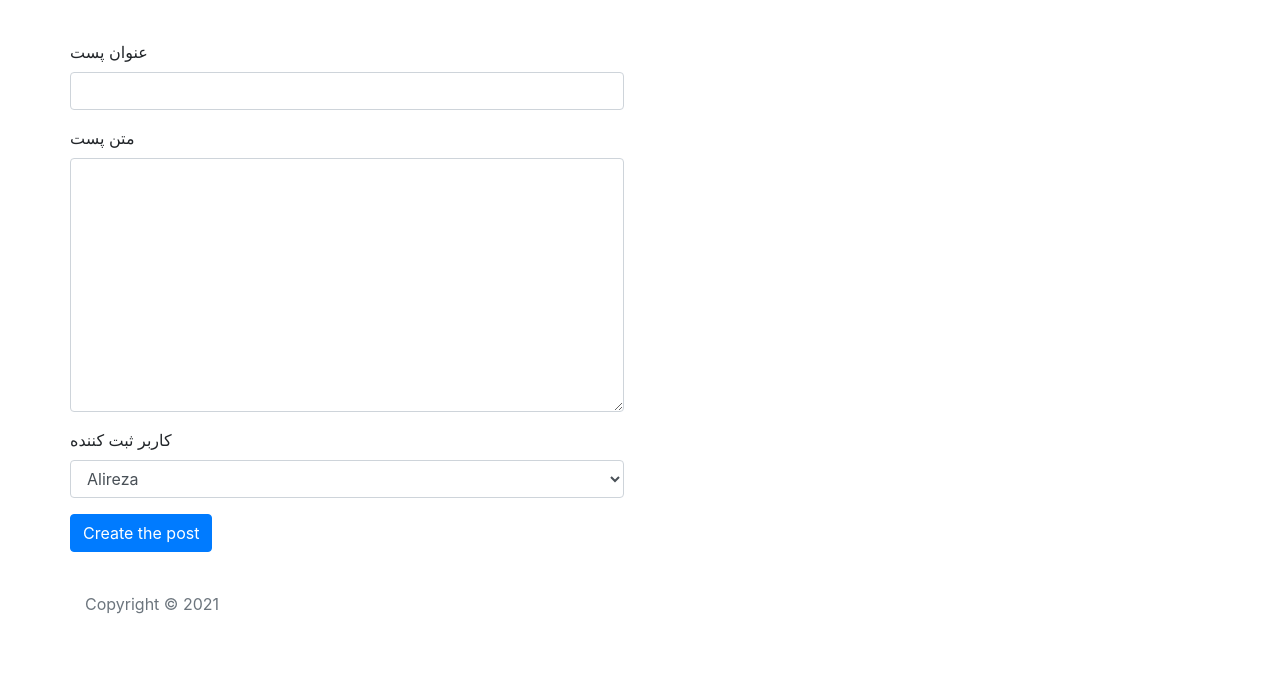
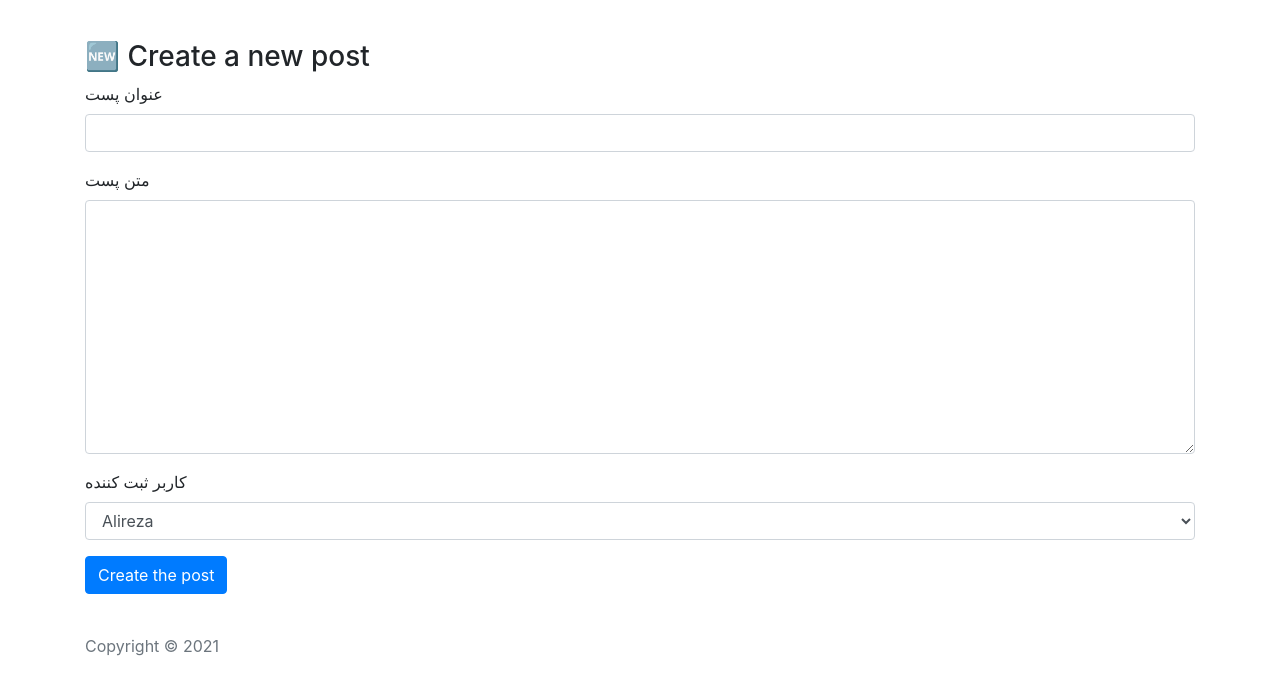
Before and after one commit to Alireza2n/LearningDjango, a Django app: page /blog/create/ in a window 1280 px wide. Shown: the part 56-751 px from the top of the page. Run offline with Django 3.2, Linux system fonts and the light colour scheme; a user stored in the database is signed in; some libraries are stand-ins or nearby versions.

Commit message:
More beautiful create form page.

```diff
--- a/blog/templates/blog/create_post.html
+++ b/blog/templates/blog/create_post.html
@@ -1,8 +1,10 @@
 {% extends 'blog/base.html' %}
 {% block page_header_title %}
-    ساخت پست جدید
+    🆕 Create a new post
 {% endblock %}
 {% block content %}
+    <div class="col-12">
+        <h3>🆕 Create a new post</h3>
         <form method="post">
             {% csrf_token %}
             <div class="form-group">
@@ -21,4 +23,5 @@
             </div>
             <button type="submit" class="btn btn-primary">Create the post</button>
         </form>
+    </div>
 {% endblock %}
```
Also changed, not shown: db.sqlite3. Lines whose indentation alone changed are shown as unchanged.
